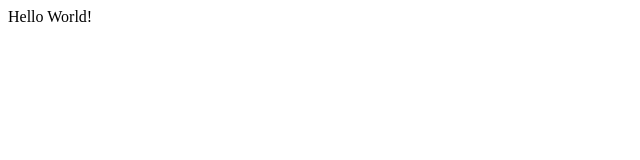
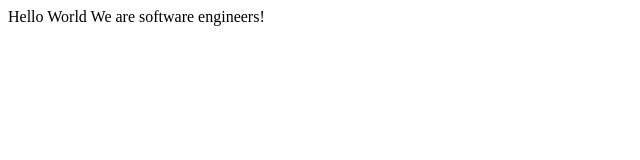
Before and after one commit to alinfordon/Bernice-Fordon, a plain HTML site: page index.html in a window 1280 px wide. Shown: the whole page, without its empty margins (0-640 px from the left). Drawn offline with Linux system fonts and the light colour scheme.

Commit message:
updated text

```diff
--- a/index.html
+++ b/index.html
@@ -8,7 +8,7 @@
 
   <body>
     <script src="https://cdn.freecodecamp.org/testable-projects-fcc/v1/bundle.js"></script>
-    Hello World!
+    Hello World We are software engineers!
     <!--
 
     Hello Camper!
```
